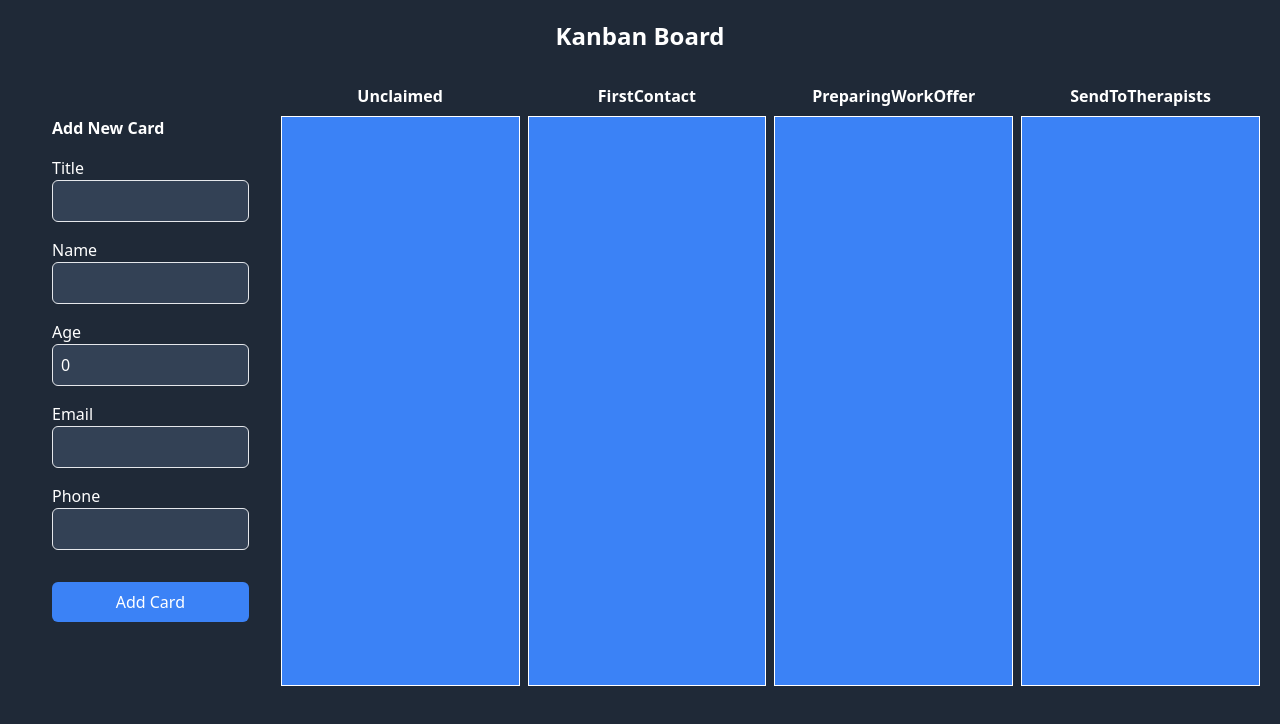
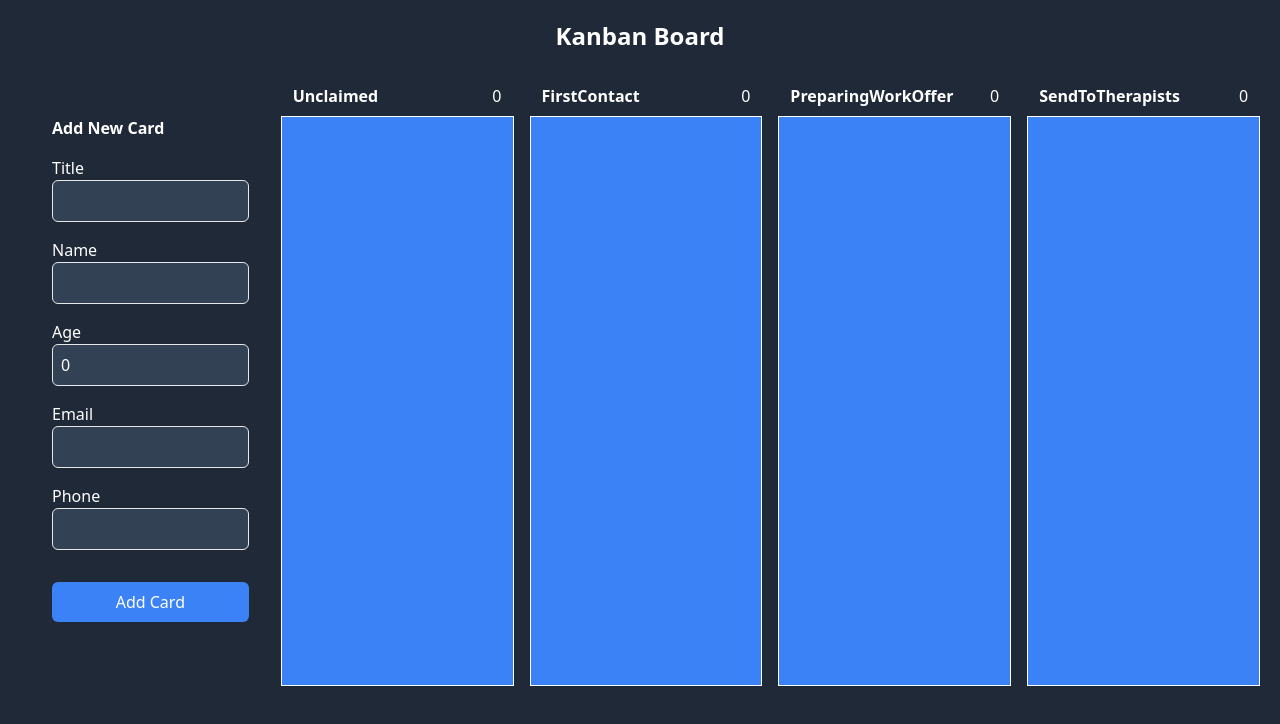
Before and after one commit to SayedShehata1/Kanban-Board, a React (Vite) app: page / in a window 1280 px wide. Shown: the top 724 px of the page. Built offline with nearby package versions, Linux system fonts and the light colour scheme.

Commit message:
feat: :sparkles: Add Column Card Count

```diff
--- a/src/App.tsx
+++ b/src/App.tsx
@@ -103,7 +103,7 @@ function App() {
                 />
                 {/* Kanban Board Section */}
                 <div className="flex flex-col w-full text-center">
-                    <div className="flex flex-row justify-between h-full gap-2">
+                    <div className="flex flex-row justify-between h-full gap-4">
                         {(Object.keys(cards) as (keyof typeof cards)[]).map(
                             (columnName) => (
                                 <KanbanColumn
--- a/src/components/KanbanColumn.tsx
+++ b/src/components/KanbanColumn.tsx
@@ -28,7 +28,9 @@ const KanbanColumn: React.FC<KanbanColumnProps> = ({
     onMoveCard
 }) => (
     <div className="flex-1">
-        <b>{title}</b>
+        <div className="flex justify-between px-3">
+            <b>{title}</b> <span>{cards.length}</span>
+        </div>
         <div className="h-full p-2 mt-2 bg-blue-500 border border-white">
             {cards.map((card, index) => (
                 <div
```
